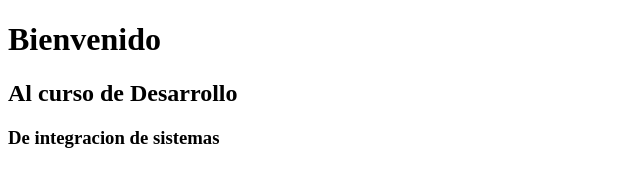
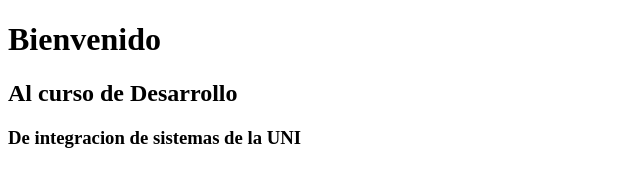
Before and after one commit to Trik26/Demo, a plain HTML site: page index.html in a window 1280 px wide. Shown: the full height of the page, 0-640 px from the left. Drawn offline with Linux system fonts and the light colour scheme.

Commit message:
Prueba 3 del curso

```diff
--- a/index.html
+++ b/index.html
@@ -8,6 +8,6 @@
     <body>
         <h1>Bienvenido</h1>
         <h2>Al curso de Desarrollo</h2>
-        <h3>De integracion de sistemas</h3>
+        <h3>De integracion de sistemas de la UNI</h3>
     </body>
 </html>
```
